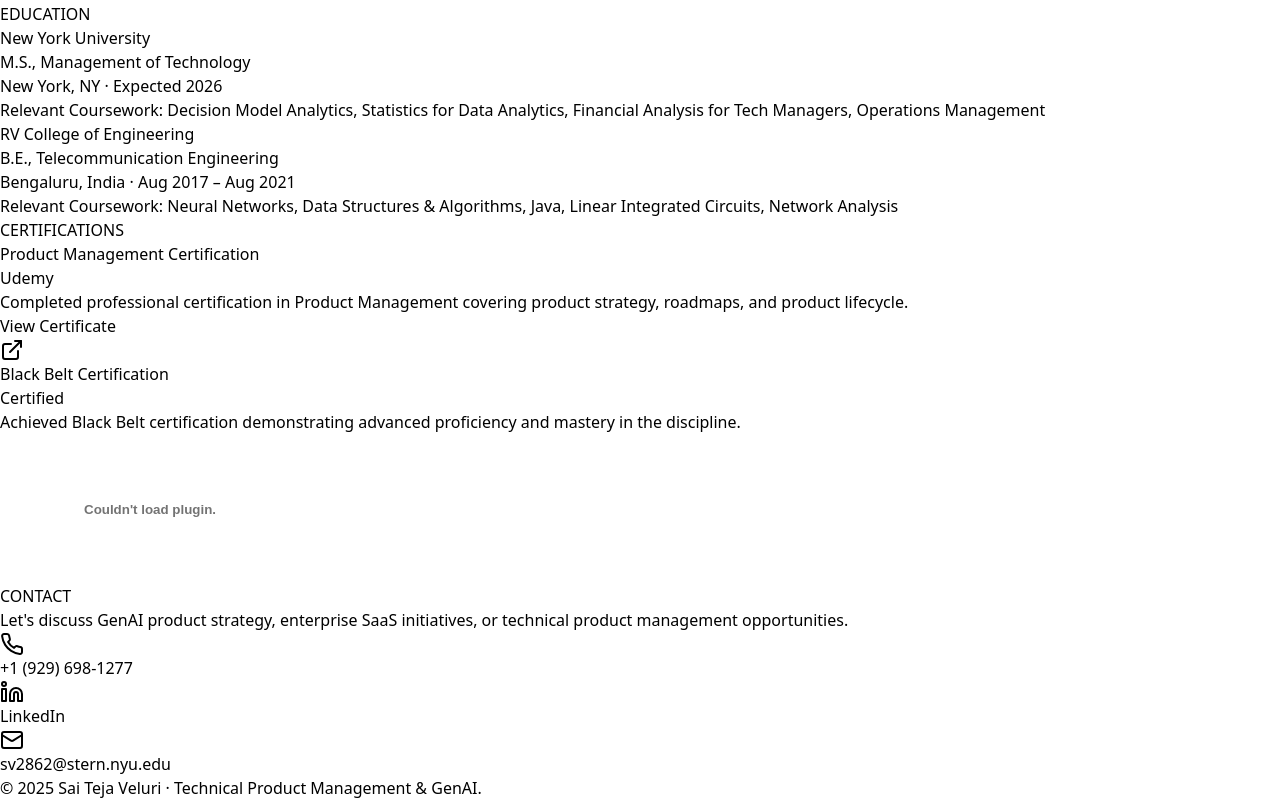
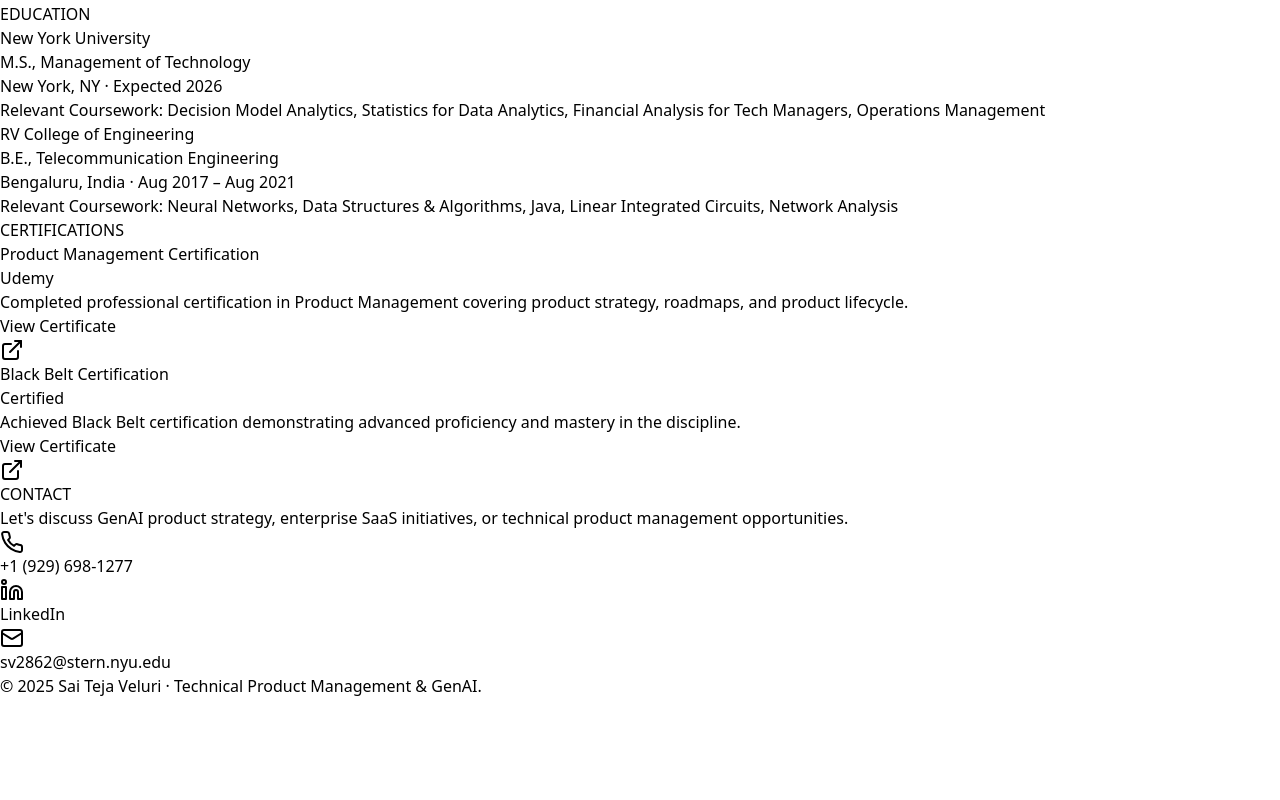
Before and after one commit to Code-With-Khushiii/Sai-Teja, a React (Vite) app: page / in a window 1280 px wide. Shown: the part 4133-4933 px from the top of the page. After the commit the page ends 4831 px from the top, so only its background shows below. Built offline with nearby package versions, Linux system fonts and the light colour scheme; a web font is replaced by a local one.

Commit message:
add changes

```diff
--- a/src/App.tsx
+++ b/src/App.tsx
@@ -231,7 +231,7 @@ function App() {
       title: "Black Belt Certification",
       platform: "Certified",
       description: "Achieved Black Belt certification demonstrating advanced proficiency and mastery in the discipline.",
-      image: "public/black belt certificate.pdf"
+      link: "/black%20belt%20certificate.pdf"
     }
   ];
 
@@ -718,19 +718,9 @@ function App() {
                 <h3 className="text-2xl font-display text-black tracking-wide">{cert.title}</h3>
                 <p className="text-brown font-medium">{cert.platform}</p>
                 <p className="text-brown leading-relaxed font-light">{cert.description}</p>
-                {cert.link && (
-                  <a href={cert.link} target="_blank" rel="noopener noreferrer" className="text-brown leading-relaxed font-light hover:text-black transition-colors hover:underline">
-                    View Certificate <ExternalLink className="w-4 h-4 ml-2 inline-block" />
-                  </a>
-                )}
-                {cert.image && (
-                  <embed
-                    src={cert.image}
-                    type="application/pdf"
-                    className="mt-4 w-full max-h-[480px] rounded-sm border border-brown/10"
-                    title={cert.title}
-                  />
-                )}
+                <a href={cert.link} target="_blank" rel="noopener noreferrer" className="text-brown leading-relaxed font-light hover:text-black transition-colors hover:underline">
+                  View Certificate <ExternalLink className="w-4 h-4 ml-2 inline-block" />
+                </a>
               </div>
             ))}
           </div>
```
